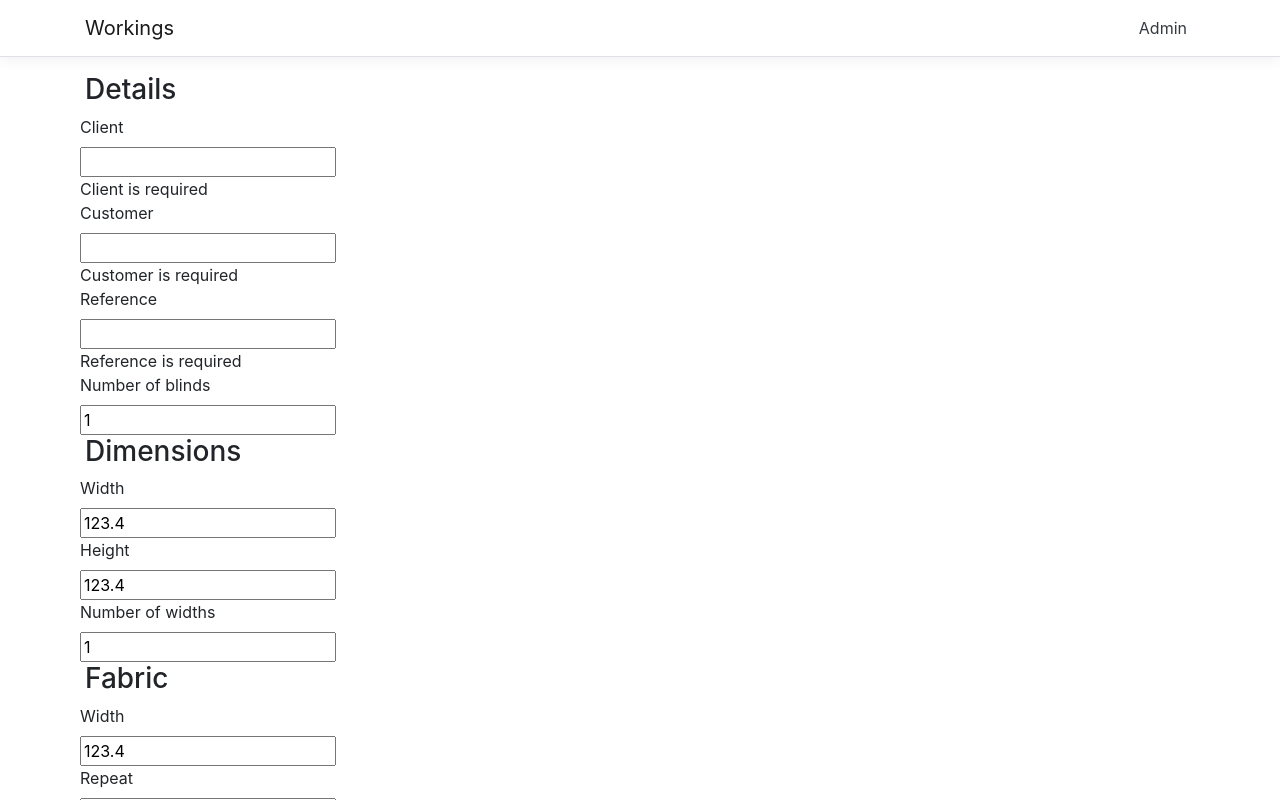
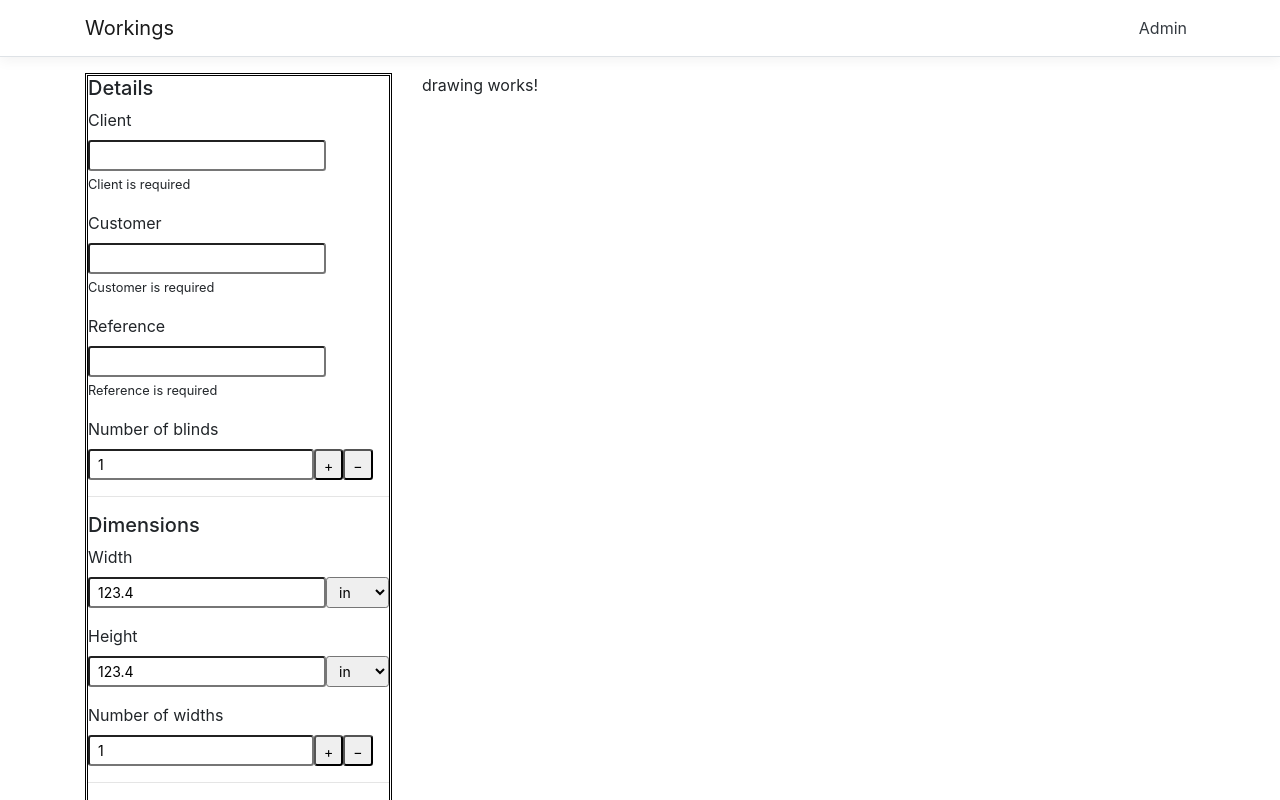
Before and after one commit to helloarchy/workings-v1, an Angular app in the folder WorkingsApp/: page / in a window 1280 px wide. Shown: the top 800 px of the page. Built offline with nearby package versions, Linux system fonts and the light colour scheme.

Commit message:
Added ability to increment or decrement Quantity fields.

```diff
--- a/WorkingsApp/src/app/app.component.html
+++ b/WorkingsApp/src/app/app.component.html
@@ -4,10 +4,12 @@
 
 <!-- Main body -->
 <div class="container">
-  <!-- Control panel (form) - Pass job list in from JobService -->
-  <app-dynamic-form [job]="job"></app-dynamic-form>
+  <div class="row">
+    <!-- Control panel (form) - Pass job list in from JobService -->
+    <app-dynamic-form class="col col-md-auto" [job]="job"></app-dynamic-form>
 
-  <!-- Drawing (printable page) -->
-  <app-drawing></app-drawing>
+    <!-- Drawing (printable page) -->
+    <app-drawing class="col col-md-8"></app-drawing>
+  </div>
 </div>
 </body>
--- a/WorkingsApp/src/app/dynamic-form-field/dynamic-form-field.component.css
+++ b/WorkingsApp/src/app/dynamic-form-field/dynamic-form-field.component.css
@@ -0,0 +1,4 @@
+.form-row {
+  margin-left: 0;
+  margin-right: 0;
+}
--- a/WorkingsApp/src/app/dynamic-form-field/dynamic-form-field.component.html
+++ b/WorkingsApp/src/app/dynamic-form-field/dynamic-form-field.component.html
@@ -1,4 +1,4 @@
-<div [formGroup]="job.controls[group.key]" [hidden]=field.hidden>
+<div [formGroup]="job.controls[group.key]" class="form-group" [hidden]=field.hidden>
   <!-- Field -->
   <label [attr.for]="field.key">{{field.label}}</label>
 
@@ -6,26 +6,52 @@
   <div [ngSwitch]="field.control_type">
 
     <!-- Textbox -->
-    <input *ngSwitchCase="'textbox'" [formControlName]="field.key"
+    <input class="form-control-sm" *ngSwitchCase="'textbox'" [formControlName]="field.key"
            [id]="field.key" [type]="get_type()">
 
     <!-- Select -->
-    <select *ngSwitchCase="'select'" [id]="field.key" [formControlName]="field.key">
+    <select class="form-control-sm" *ngSwitchCase="'select'" [id]="field.key"
+            [formControlName]="field.key">
       <option *ngFor="let opt of get_options()" [value]="opt.key">
         {{opt.value}}
       </option>
     </select>
 
-    <!-- DataList -->
+    <!-- Measure -->
+    <div *ngSwitchCase="'number'" class="form-row field-measure">
+      <!-- Value field -->
+      <input class="form-control-sm" [formControlName]="field.key"
+             [id]="field.key" type="number">
+      <!-- Unit select -->
+      <select class="form-control-sm">
+        <option value="in">in</option>
+        <option value="mm">mm</option>
+        <option value="cm">cm</option>
+      </select>
+    </div>
 
     <!-- Quantity -->
+    <div *ngSwitchCase="'quantity'" class="form-row field-quantity">
+      <!-- Value field -->
+      <input [id]="field.key" [formControlName]="field.key" class="form-control-sm"
+             type="number" value="{{get_quantity()}}" step="{{get_step()}}"
+             min="{{get_min()}}" max="{{get_max()}}">
+      <!-- Increment -->
+      <input class="form-control-sm button_increment" type="button" value="+" (click)="quantity_increment(field.key)">
+      <!-- Decrement -->
+      <input class="form-control-sm button_increment" type="button" value="&minus;" (click)="quantity_decrement(field.key)">
 
-    <!-- Measure -->
+    </div>
+
+
+    <!-- DataList -->
 
     <!-- Slider -->
 
   </div>
 
   <!-- Error message -->
-  <div class="errorMessage" *ngIf="!is_valid">{{field.label}} is required</div>
+  <small class="is-invalid" *ngIf="!is_valid">
+    {{field.label}} is required
+  </small>
 </div>
--- a/WorkingsApp/src/app/dynamic-form-field/dynamic-form-field.component.ts
+++ b/WorkingsApp/src/app/dynamic-form-field/dynamic-form-field.component.ts
@@ -5,13 +5,15 @@ import {FieldBase} from '../field-base';
 import {SelectField} from "../field-select";
 import {TextboxField} from "../field-textbox";
 import {FieldGroup} from "../field-group";
+import {QuantityField} from "../field-quantity";
 
 /**
  * Component for each individual field within the form
  */
 @Component({
   selector: 'app-field',
-  templateUrl: './dynamic-form-field.component.html'
+  templateUrl: './dynamic-form-field.component.html',
+  styleUrls: ['./dynamic-form-field.component.css']
 })
 
 export class DynamicFormFieldComponent {
@@ -34,22 +36,46 @@ export class DynamicFormFieldComponent {
     return this.job.controls[this.group.key]['controls'][this.field.key].valid;
   }
 
+  /**
+   * Listen to form value changes
+   */
   on_change(): void {
+    this.stack_type_toggle();
+  }
+
+  /**
+   * Show/hide the relevant fields for the chosen stack type field
+   */
+  private stack_type_toggle() {
+    /* Listen to changes for the Stacks 'type' field */
     if (this.group.key == "Stack" && this.field.key == "type") {
-      console.log(`Stack type value = ${this.job.get('Stack').get('type').value}`);
       this.job.get('Stack').get('type').valueChanges.subscribe(val => {
-        console.log(`Value change = ${val}`);
+
+        /* Find the fields */
+        let increment = this.group.group.find(e => e.key === 'increment');
+        let unit_waterfall = this.group.group.find(e => e.key === 'unit_waterfall');
+        let reveal = this.group.group.find(e => e.key === 'reveal');
+        let unit_showing_hem = this.group.group.find(e => e.key === 'unit_showing_hem');
+
+        /* Show/hide depending on stack choice */
         if (val == "waterfall") {
-          this.group.group.find(e => e.key === 'increment').hidden = false;
-          this.group.group.find(e => e.key === 'reveal').hidden = true;
-        }
-        else if (val == "showing_hem") {
-          this.group.group.find(e => e.key === 'increment').hidden = true;
-          this.group.group.find(e => e.key === 'reveal').hidden = false;
-        }
-        else if (val == "normal") {
-          this.group.group.find(e => e.key === 'increment').hidden = true;
-          this.group.group.find(e => e.key === 'reveal').hidden = true;
+          /* Show only waterfall fields */
+          increment.hidden = false;
+          unit_waterfall.hidden = false;
+          reveal.hidden = true;
+          unit_showing_hem.hidden = true;
+        } else if (val == "showing_hem") {
+          /* Show only showing hem fields */
+          increment.hidden = true;
+          unit_waterfall.hidden = true;
+          reveal.hidden = false;
+          unit_showing_hem.hidden = false;
+        } else if (val == "normal") {
+          /* Hide everything */
+          increment.hidden = true;
+          unit_waterfall.hidden = true;
+          reveal.hidden = true;
+          unit_showing_hem.hidden = true;
         }
       });
     }
@@ -64,4 +90,44 @@ export class DynamicFormFieldComponent {
     let temp: TextboxField = this.field as TextboxField;
     return temp.type
   }
+
+  get_step() {
+    let temp: QuantityField = this.field as QuantityField;
+    return temp.step
+  }
+
+  get_min() {
+    let temp: QuantityField = this.field as QuantityField;
+    return temp.min
+  }
+
+  get_max() {
+    let temp: QuantityField = this.field as QuantityField;
+    return temp.max
+  }
+
+  get_quantity(): number {
+    let temp: QuantityField = this.field as QuantityField;
+    return Number.parseInt(temp.value)
+  }
+
+  quantity_increment(): void {
+    let temp: QuantityField = this.field as QuantityField;
+    let job_field = this.job.get(this.group.key).get(this.field.key);
+    let current_value: number = Number.parseInt(job_field.value);
+    if (isNaN(current_value)) current_value = temp.min;
+    if (current_value < temp.max) {
+      job_field.setValue(current_value + temp.step);
+    }
+  }
+
+  quantity_decrement(): void {
+    let temp: QuantityField = this.field as QuantityField;
+    let job_field = this.job.get(this.group.key).get(this.field.key);
+    let current_value: number = Number.parseInt(job_field.value);
+    if (isNaN(current_value)) current_value = temp.min;
+    if (current_value > temp.min) {
+      job_field.setValue(current_value - temp.step);
+    }
+  }
 }
--- a/WorkingsApp/src/app/dynamic-form/dynamic-form.component.css
+++ b/WorkingsApp/src/app/dynamic-form/dynamic-form.component.css
@@ -0,0 +1,3 @@
+.dynamic_form {
+  border: double black !important;
+}
--- a/WorkingsApp/src/app/dynamic-form/dynamic-form.component.html
+++ b/WorkingsApp/src/app/dynamic-form/dynamic-form.component.html
@@ -1,23 +1,26 @@
-<div>
+<div class="dynamic_form">
   <form (ngSubmit)="onSubmit()" [formGroup]="job_groups">
 
     <!-- Create control form by creating field from each field in the service -->
-    <div *ngFor="let group of job">
-      <div formGroupName="{{group.key}}">
+    <div class="" *ngFor="let group of job">
+      <div formGroupName="{{group.key}}" class="">
 
         <!-- Group -->
-        <h3>{{group.key}}</h3>
-        <div *ngFor="let field of group.group" class="form-row">
+        <h5>{{group.key}}</h5>
+        <div *ngFor="let field of group.group">
 
           <!-- Field -->
           <app-field [field]="field" [job]="job_groups" [group]="group"></app-field>
         </div>
       </div>
+      <hr/>
     </div>
 
     <!-- Submit button(s) -->
-    <div class="form-row">
-      <button type="submit" [disabled]="!job_groups.valid">Generate</button>
+    <div class="">
+      <button class="btn btn-primary mb-2" type="submit" [disabled]="!job_groups.valid">
+        Generate
+      </button>
     </div>
   </form>
 
--- a/WorkingsApp/src/app/dynamic-form/dynamic-form.component.ts
+++ b/WorkingsApp/src/app/dynamic-form/dynamic-form.component.ts
@@ -7,7 +7,8 @@ import {FieldGroup} from "../field-group";
 @Component({
   selector: 'app-dynamic-form',
   templateUrl: './dynamic-form.component.html',
-  providers: [FieldControlService]
+  providers: [FieldControlService],
+  styleUrls: ['./dynamic-form.component.css']
 })
 
 /**
--- /dev/null
+++ b/WorkingsApp/src/app/field-measure.ts
@@ -0,0 +1,11 @@
+import {FieldBase} from './field-base';
+
+export class MeasureField extends FieldBase<string> {
+  control_type = 'number';
+  unit: string;
+
+  constructor(options: {} = {}) {
+    super(options);
+    this.unit = options['unit'] || '';
+  }
+}
--- /dev/null
+++ b/WorkingsApp/src/app/field-quantity.ts
@@ -0,0 +1,15 @@
+import {FieldBase} from './field-base';
+
+export class QuantityField extends FieldBase<string> {
+  control_type = 'quantity';
+  min: number = 0;
+  max: number = Number.MAX_VALUE;
+  step: number = 1;
+
+  constructor(options: {} = {}) {
+    super(options);
+    this.min = options['min'] || 0;
+    this.max = options['max'] || Number.MAX_VALUE;
+    this.step = options['step'] || 1;
+  }
+}
--- a/WorkingsApp/src/app/job.service.ts
+++ b/WorkingsApp/src/app/job.service.ts
@@ -3,6 +3,8 @@ import {Injectable} from '@angular/core';
 import {SelectField} from './field-select';
 import {TextboxField} from './field-textbox';
 import {FieldGroup} from "./field-group";
+import {MeasureField} from "./field-measure";
+import {QuantityField} from "./field-quantity";
 
 @Injectable()
 export class JobService {
@@ -33,7 +35,7 @@ export class JobService {
           required: true
         }),
         /* Number of blinds */
-        new TextboxField({
+        new QuantityField({
           key: 'num_blinds',
           label: 'Number of blinds',
           value: '1',
@@ -45,45 +47,40 @@ export class JobService {
       /* DIMENSION */
       new FieldGroup("Dimensions", [
         /* Width */
-        new TextboxField({
+        new MeasureField({
           key: 'width',
           label: 'Width',
           value: '123.4',
-          type: 'number',
           required: true
         }),
         /* Height */
-        new TextboxField({
+        new MeasureField({
           key: 'height',
           label: 'Height',
           value: '123.4',
-          type: 'number',
           required: true
         }),
         /* Number of widths */
-        new TextboxField({
+        new QuantityField({
           key: 'num_widths',
           label: 'Number of widths',
           value: '1',
-          type: 'number'
         })
       ]),
 
       /* FABRIC */
       new FieldGroup("Fabric", [
         /* Width */
-        new TextboxField({
+        new MeasureField({
           key: 'width',
           label: 'Width',
           value: '123.4',
-          type: 'number'
         }),
         /* Repeat */
-        new TextboxField({
+        new MeasureField({
           key: 'repeat',
           label: 'Repeat',
           value: '12.3',
-          type: 'number'
         })
       ]),
 
@@ -112,11 +109,10 @@ export class JobService {
           value: ''
         }),
         /* Depth */
-        new TextboxField({
+        new MeasureField({
           key: 'depth',
           label: 'Depth',
           value: '',
-          type: 'number'
         })
       ]),
 
@@ -136,58 +132,33 @@ export class JobService {
         }),
 
         /* Waterfall increment (if type) */
-        new TextboxField({
+        new MeasureField({
           key: 'increment',
           label: 'Increment',
           value: '2.5',
-          type: 'number',
           hidden: true
-        }),
-        new SelectField({
-          key: 'unit_waterfall',
-          value: 'cm',
-          required: true,
-          hidden: true,
-          options: [
-            {key: 'in', value: 'in'},
-            {key: 'mm', value: 'mm'},
-            {key: 'cm', value: 'cm'}
-          ]
         }),
 
         /* Showing hem reveal (if type) */
-        new TextboxField({
+        new MeasureField({
           key: 'reveal',
           label: 'Reveal',
           value: '2.5',
-          type: 'number',
           hidden: true
-        }),
-        new SelectField({
-          key: 'unit_showing_hem',
-          value: 'cm',
-          required: true,
-          hidden: true,
-          options: [
-            {key: 'in', value: 'in'},
-            {key: 'mm', value: 'mm'},
-            {key: 'cm', value: 'cm'}
-          ]
         }),
 
         /* Folds */
-        new TextboxField({
+        new QuantityField({
           key: 'folds',
           label: 'Folds',
           value: '4',
-          type: 'number'
         })
       ]),
 
       /* POCKETS */
       new FieldGroup("Pockets", [
         /* Depth */
-        new TextboxField({
+        new MeasureField({
           key: 'depth',
           label: 'Depth',
           value: ''
@@ -203,16 +174,17 @@ export class JobService {
           value: ''
         }),
         /* Margin */
-        new TextboxField({
+        new MeasureField({
           key: 'margin',
           label: 'Margin',
           value: ''
         }),
         /* Count */
-        new TextboxField({
+        new QuantityField({
           key: 'count',
           label: 'Count',
-          value: ''
+          value: '',
+          min: 2,
         })
       ]),
     ];
```
Also changed, not shown: 1 other file (tests, documents, lock files or other folders).
